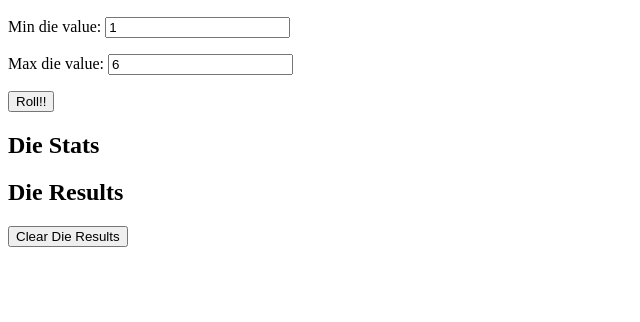
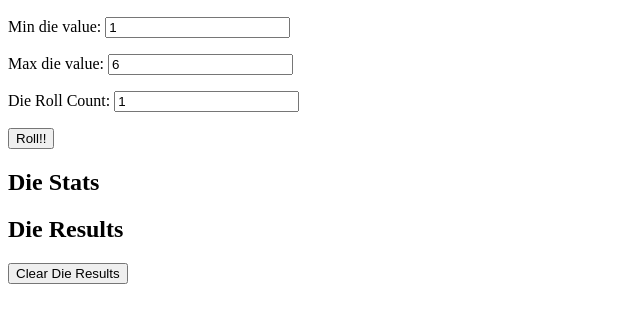
Before and after one commit to CoconutTank/coconuttank.github.io, a plain HTML site: page index.html in a window 1280 px wide. Shown: the part 110-432 px from the top of the page, without its empty margins (0-640 px from the left). Drawn offline with Linux system fonts and the light colour scheme.

Commit message:
Update index.html

```diff
--- a/index.html
+++ b/index.html
@@ -6,10 +6,13 @@
   <h1>Dice Simulator</h1>
   <h2>Die Parameters</h2>
   <p>
-	Min die value: <input id="min_die_value" value=1></input>
+	Min die value: <input id="min_die_value" type="number" value="1"></input>
   </p>
   <p>
-	Max die value: <input id="max_die_value" value=6></input>
+	Max die value: <input id="max_die_value" type="number" value="6"></input>
+  </p>
+  <p>
+	Die Roll Count: <input id="die_roll_count" type="number" value="1"></input>
   </p>
   <p>
 	<button id="die_roll_button">Roll!!</button>
```
